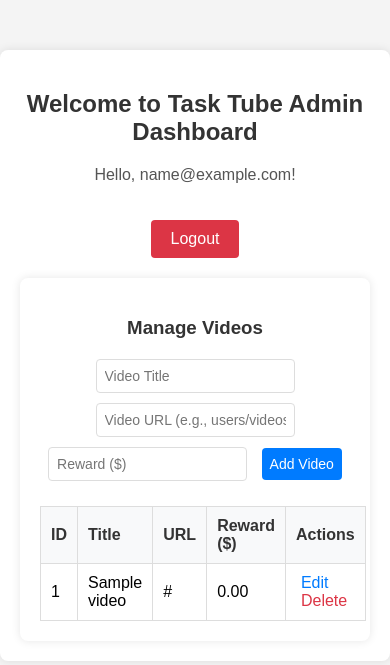
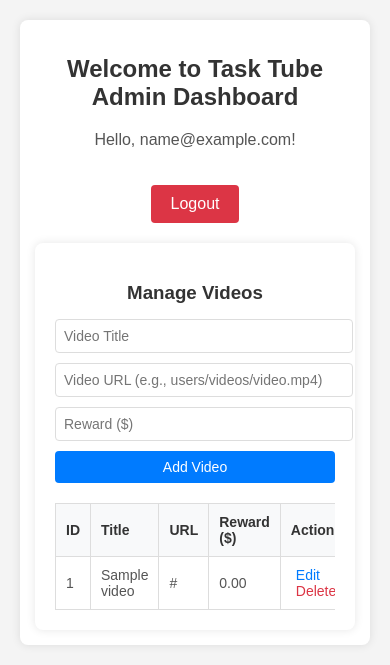
Before and after one commit to Xantech007/cashtube-clone, a PHP site: page /admin/dashboard.php in a window 390 px wide. Shown: the top 665 px of the page. Run offline with PHP 8.4, Linux system fonts and the light colour scheme; the visitor is signed in with stand-in values (Sample User, id 1); tables that the repository leaves empty or names only in its code hold one stand-in row (values such as "Sample post").

Commit message:
Update dashboard.php

```diff
--- a/admin/dashboard.php
+++ b/admin/dashboard.php
@@ -35,7 +35,7 @@ try {
         }
 
         .dashboard-container {
-            max-width: 800px;
+            max-width: 1200px;
             margin: 50px auto;
             padding: 20px;
             background-color: #fff;
@@ -84,32 +84,48 @@ try {
 
         .add-video-form {
             margin-bottom: 20px;
+            display: flex;
+            flex-wrap: wrap;
+            gap: 10px;
+            justify-content: center;
         }
 
-        .add-video-form input,
-        .add-video-form button {
+        .add-video-form input {
+            flex: 1;
+            min-width: 200px;
             padding: 8px;
-            margin: 5px;
             border: 1px solid #ddd;
             border-radius: 4px;
             font-size: 14px;
         }
 
         .add-video-form button {
+            padding: 8px 20px;
             background-color: #007bff;
             color: #fff;
             border: none;
+            border-radius: 4px;
             cursor: pointer;
+            font-size: 14px;
         }
 
         .add-video-form button:hover {
             background-color: #0056b3;
         }
 
+        /* Scrollable Table */
+        .table-container {
+            max-width: 100%;
+            overflow-x: auto;
+            overflow-y: auto;
+            max-height: 400px; /* Adjust height as needed */
+            margin-top: 10px;
+        }
+
         .video-table {
             width: 100%;
             border-collapse: collapse;
-            margin-top: 10px;
+            min-width: 600px; /* Ensures table is wide enough for content */
         }
 
         .video-table th,
@@ -117,11 +133,19 @@ try {
             padding: 10px;
             border: 1px solid #ddd;
             text-align: left;
+            font-size: 14px;
         }
 
         .video-table th {
             background-color: #f8f9fa;
             color: #333;
+            position: sticky;
+            top: 0; /* Keeps header fixed when scrolling vertically */
+            z-index: 1;
+        }
+
+        .video-table td {
+            color: #555;
         }
 
         .video-table a {
@@ -142,6 +166,28 @@ try {
             color: red;
             margin-bottom: 15px;
         }
+
+        /* Responsive Design */
+        @media (max-width: 768px) {
+            .dashboard-container {
+                margin: 20px;
+                padding: 15px;
+            }
+
+            .add-video-form {
+                flex-direction: column;
+            }
+
+            .add-video-form input,
+            .add-video-form button {
+                width: 100%;
+                min-width: unset;
+            }
+
+            .video-table {
+                min-width: 100%; /* Ensures table fits smaller screens */
+            }
+        }
     </style>
 </head>
 <body>
@@ -156,6 +202,12 @@ try {
             <?php if (isset($error)): ?>
                 <p class="error"><?php echo htmlspecialchars($error); ?></p>
             <?php endif; ?>
+            <?php if (isset($_SESSION['success'])): ?>
+                <p style="color: green; margin-bottom: 15px;"><?php echo htmlspecialchars($_SESSION['success']); unset($_SESSION['success']); ?></p>
+            <?php endif; ?>
+            <?php if (isset($_SESSION['error'])): ?>
+                <p class="error"><?php echo htmlspecialchars($_SESSION['error']); unset($_SESSION['error']); ?></p>
+            <?php endif; ?>
 
             <!-- Add Video Form -->
             <form action="add_video.php" method="POST" class="add-video-form">
@@ -169,6 +221,7 @@ try {
             <?php if (empty($videos)): ?>
                 <p>No videos available.</p>
             <?php else: ?>
+                <div class="table-container">
                     <table class="video-table">
                         <thead>
                             <tr>
@@ -194,6 +247,7 @@ try {
                             <?php endforeach; ?>
                         </tbody>
                     </table>
+                </div>
             <?php endif; ?>
         </div>
     </div>
```
Lines whose indentation alone changed are shown as unchanged.
